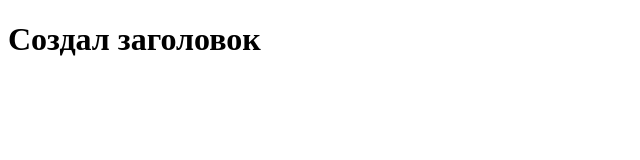
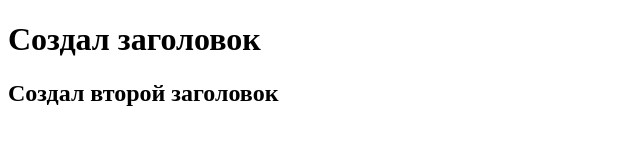
Before and after one commit to KonstantinP94/academy_top, a plain HTML site: page 06.02.2025/index.html in a window 1280 px wide. Shown: the whole page, without its empty margins (0-640 px from the left). Drawn offline with Linux system fonts and the light colour scheme.

Commit message:
<h2>Создал второй заголовок</h2>

```diff
--- a/06.02.2025/index.html
+++ b/06.02.2025/index.html
@@ -7,5 +7,6 @@
 </head>
 <body>
     <h1>Создал заголовок</h1>
+    <h2>Создал второй заголовок</h2>
 </body>
 </html>
```
